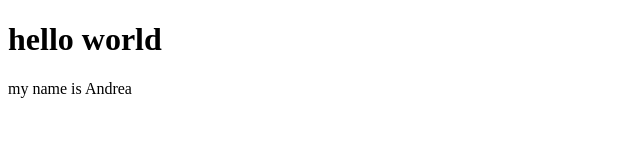
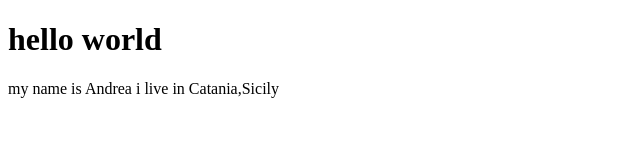
Before and after one commit to briscx/Hello-world, a plain HTML site: page index.html in a window 1280 px wide. Shown: the whole page, without its empty margins (0-640 px from the left). Drawn offline with Linux system fonts and the light colour scheme.

Commit message:
edit this file

```diff
--- a/index.html
+++ b/index.html
@@ -9,5 +9,6 @@
 <body>
     <h1>hello world</h1>
     <span>my name is Andrea</span>
+    <span>i live in Catania,Sicily</span>
 </body>
 </html>
```
